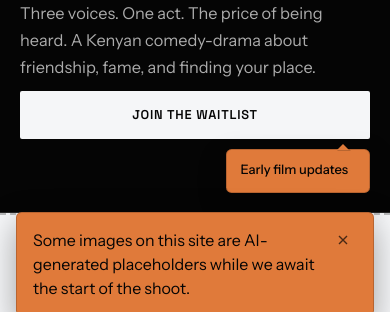
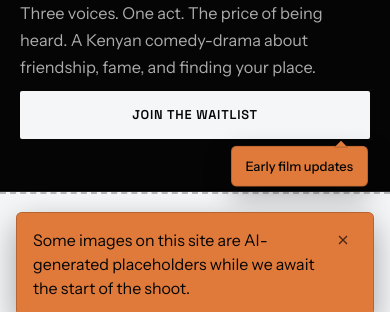
Before and after one commit to DgiMax/nyaranyara, a plain HTML site: page index.html in a window 390 px wide. Shown: the part 512-824 px from the top of the page. Drawn offline with Linux system fonts and the light colour scheme.

Commit message:
v1 updates

```diff
--- a/css/style.css
+++ b/css/style.css
@@ -187,10 +187,12 @@ img:hover { filter: grayscale(0); }
 .hero-why {
     position: absolute;
     right: 0.15rem;
+    left: auto;
     bottom: calc(100% + 0.2rem);
     z-index: 2;
-    width: 9.5rem;
-    min-height: 2.75rem;
+    width: max-content;
+    max-width: min(18rem, calc(100vw - 2.5rem));
+    min-height: 0;
     padding: 0.7rem 0.85rem;
     background: var(--ember);
     color: var(--ink);
@@ -199,6 +201,7 @@ img:hover { filter: grayscale(0); }
     box-shadow: 0 10px 28px rgba(0, 0, 0, 0.28);
     animation: hero-why-float 5.5s ease-in-out infinite;
     pointer-events: none;
+    white-space: nowrap;
 }
 
 .hero-why::after {
@@ -227,18 +230,23 @@ img:hover { filter: grayscale(0); }
     line-height: 1.3;
     color: var(--ink);
     position: absolute;
-    inset: 0.7rem 0.85rem;
+    top: 0.7rem;
+    right: 0.85rem;
+    left: 0.85rem;
     opacity: 0;
     transform: translateY(4px);
     transition: opacity 0.55s ease, transform 0.55s ease;
     pointer-events: none;
+    white-space: nowrap;
 }
 
 .hero-why-line.is-active {
     opacity: 1;
     transform: translateY(0);
     position: relative;
-    inset: auto;
+    top: auto;
+    right: auto;
+    left: auto;
 }
 
 @keyframes hero-why-float {
@@ -1045,7 +1053,8 @@ section:not(.hero):not(.gallery-strip)::before {
     }
 
     .hero-title-band {
-        padding: 0.85rem 1.25rem 1.15rem;
+        padding: 0.85rem 1.25rem 3.25rem;
+        overflow: visible;
     }
 
     .hero-title {
@@ -1062,39 +1071,42 @@ section:not(.hero):not(.gallery-strip)::before {
     }
 
     .hero-actions {
-        display: flex;
-        flex-direction: column-reverse;
+        display: block;
         width: 100%;
-        align-items: stretch;
-        gap: 0.65rem;
     }
 
     .hero-actions .btn-primary {
         width: 100%;
     }
 
-    .hero-why {
-        position: relative;
-        right: auto;
+    /* Float below the button — does not push layout; grows left */
+    .hero-actions .hero-why {
+        position: absolute;
+        top: calc(100% + 0.45rem);
+        right: 0.15rem;
+        left: auto;
         bottom: auto;
-        align-self: flex-end;
-        width: 9rem;
-        animation: none;
-    }
-
-    .hero-why::after,
-    .hero-why::before {
+        width: max-content;
+        max-width: min(18rem, calc(100vw - 2.5rem));
+        white-space: nowrap;
+        animation: hero-why-float 5.5s ease-in-out infinite;
+    }
+
+    /* Arrow on top of tip, pointing up to the button */
+    .hero-actions .hero-why::after,
+    .hero-actions .hero-why::before {
         top: auto;
         bottom: 100%;
         right: 1.25rem;
         border-top-color: transparent;
-    }
-
-    .hero-why::after {
+        border-bottom-color: transparent;
+    }
+
+    .hero-actions .hero-why::after {
         border-bottom-color: var(--ember);
     }
 
-    .hero-why::before {
+    .hero-actions .hero-why::before {
         bottom: calc(100% - 1px);
         right: 1.15rem;
         border-bottom-color: rgba(5, 5, 5, 0.18);
--- a/index.html
+++ b/index.html
@@ -9,7 +9,7 @@
     <link rel="preconnect" href="https://fonts.googleapis.com">
     <link rel="preconnect" href="https://fonts.gstatic.com" crossorigin>
     <link href="https://fonts.googleapis.com/css2?family=Instrument+Sans:ital,wght@0,400;0,500;0,600;0,700;1,400&family=Space+Grotesk:wght@400;500;600;700&display=swap" rel="stylesheet">
-    <link rel="stylesheet" href="css/style.css">
+    <link rel="stylesheet" href="css/style.css?v=4">
 </head>
 <body>
 
@@ -47,12 +47,12 @@
                         Three voices. One act. The price of being heard. A Kenyan comedy-drama about friendship, fame, and finding your place.
                     </p>
                     <div class="hero-actions">
+                        <a href="#waitlist" class="btn-primary">Join the Waitlist</a>
                         <aside class="hero-why" aria-live="polite">
                             <p class="hero-why-line is-active">Premiere news first</p>
                             <p class="hero-why-line">Early film updates</p>
                             <p class="hero-why-line">Casting news first</p>
                         </aside>
-                        <a href="#waitlist" class="btn-primary">Join the Waitlist</a>
                     </div>
                 </div>
             </div>
@@ -270,11 +270,11 @@
 
                         <div class="support-stats" role="group" aria-label="Support metrics">
                             <div class="stat">
-                                <p class="stat-value stat-value--waitlist" data-count="0">0<span>+</span></p>
+                                <p class="stat-value stat-value--waitlist" data-count="1">0<span>+</span></p>
                                 <p class="stat-label">Waitlist supporters</p>
                             </div>
                             <div class="stat">
-                                <p class="stat-value stat-value--social" data-count="0">0<span>+</span></p>
+                                <p class="stat-value stat-value--social" data-count="1">0<span>+</span></p>
                                 <p class="stat-label">Social following</p>
                             </div>
                             <div class="stat">
```
